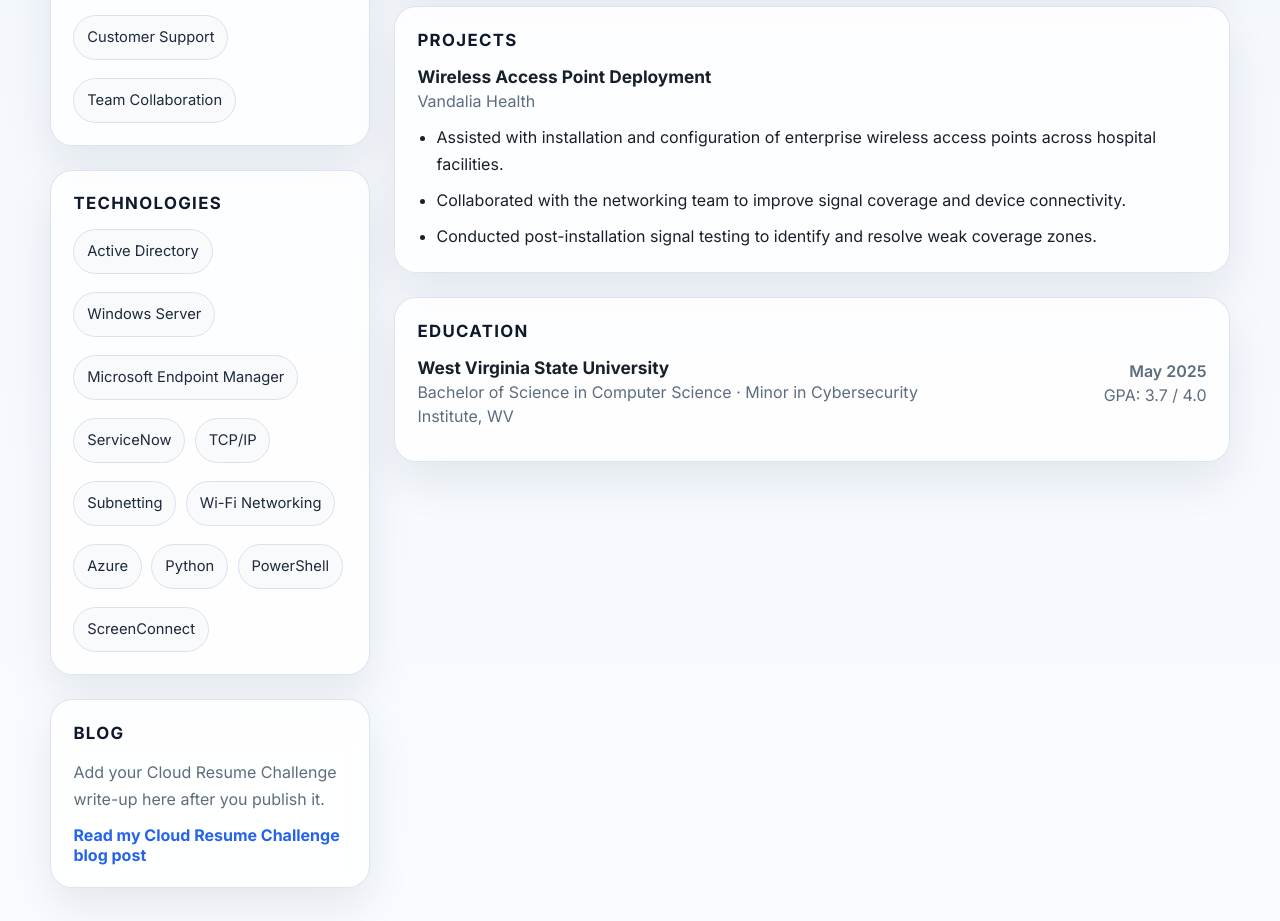
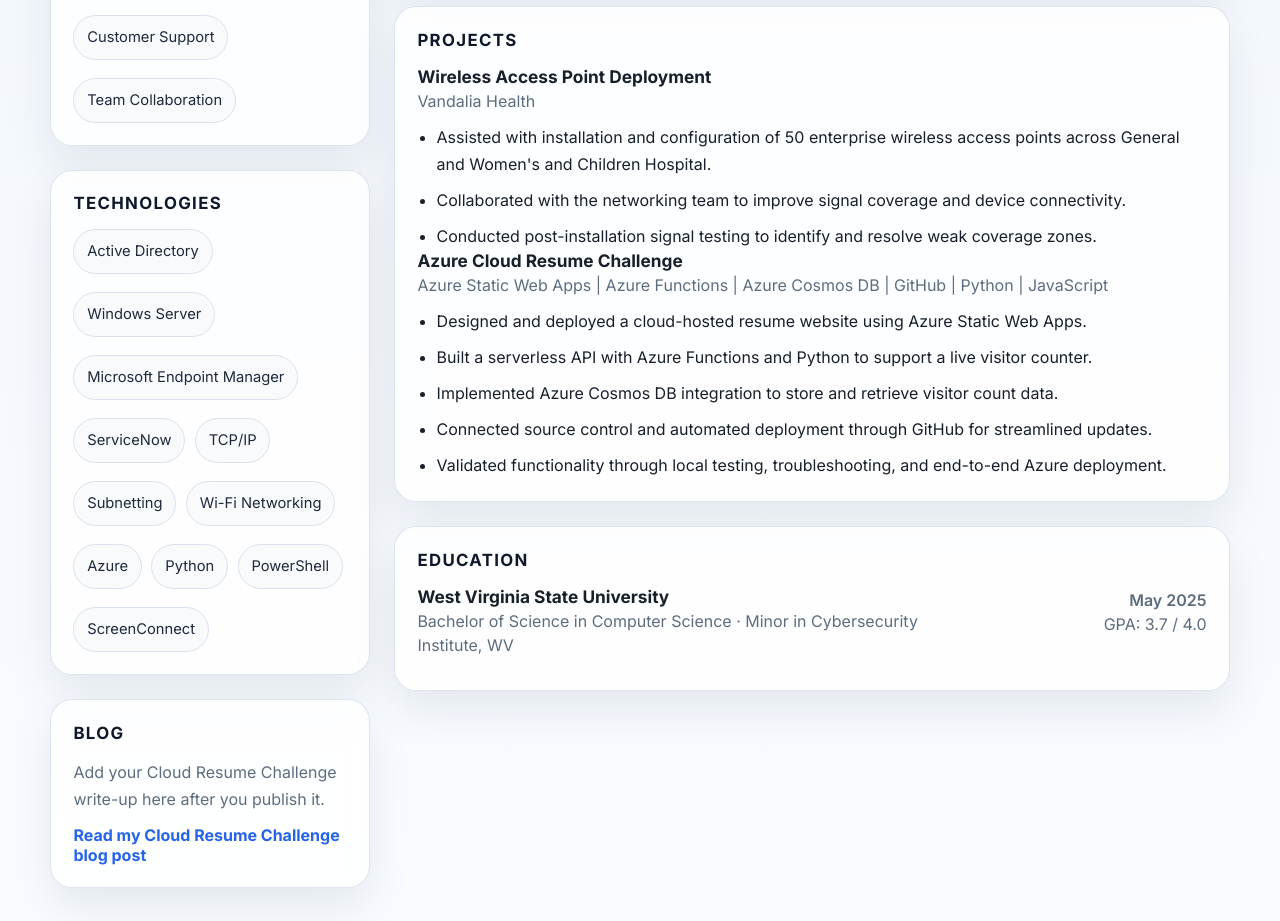
Before and after one commit to eliasvalencia160503-ux/Azure-resume, a plain HTML site: page index.html in a window 1280 px wide. Shown: the part 1222-2143 px from the top of the page. Drawn offline with Linux system fonts and the light colour scheme; no server answers.

Commit message:
Add Azure project

```diff
--- a/index.html
+++ b/index.html
@@ -155,9 +155,22 @@
                 </div>
               </div>
               <ul>
-                <li>Assisted with installation and configuration of enterprise wireless access points across hospital facilities.</li>
+                <li>Assisted with installation and configuration of 50 enterprise wireless access points across General and Women's and Children Hospital.</li>
                 <li>Collaborated with the networking team to improve signal coverage and device connectivity.</li>
                 <li>Conducted post-installation signal testing to identify and resolve weak coverage zones.</li>
+              </ul>
+              <div class="timeline-head">
+                <div>
+                  <h3>Azure Cloud Resume Challenge</h3>
+                  <p class="org">Azure Static Web Apps | Azure Functions | Azure Cosmos DB | GitHub | Python | JavaScript</p>
+                </div>
+              </div>
+              <ul>
+                <li>Designed and deployed a cloud-hosted resume website using Azure Static Web Apps.</li>
+                <li>Built a serverless API with Azure Functions and Python to support a live visitor counter.</li>
+                <li>Implemented Azure Cosmos DB integration to store and retrieve visitor count data.</li>
+                <li>Connected source control and automated deployment through GitHub for streamlined updates.</li>
+                <li>Validated functionality through local testing, troubleshooting, and end-to-end Azure deployment.</li>
               </ul>
             </article>
           </section>
```
